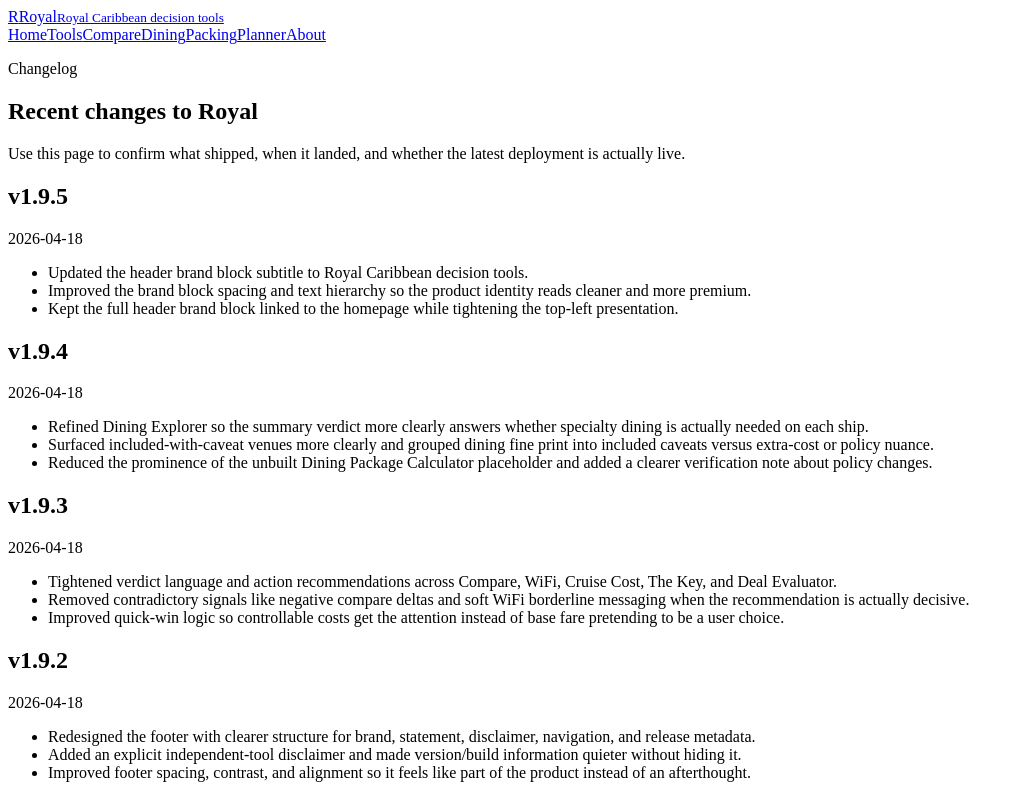
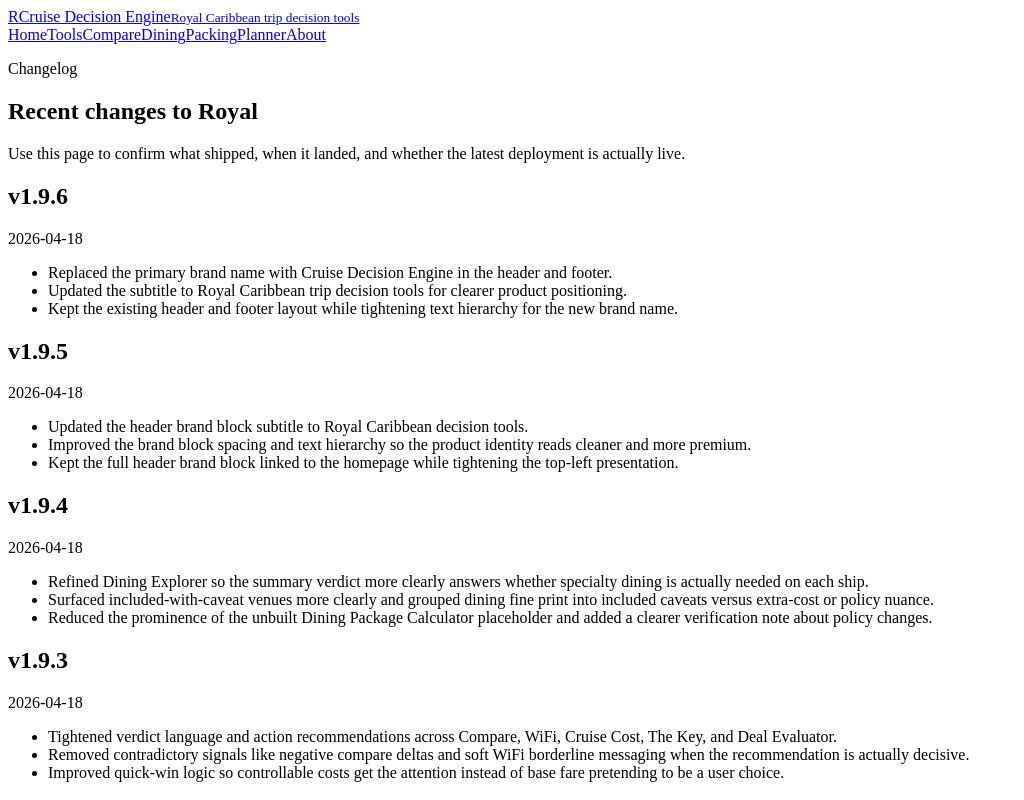
Before and after one commit to tjhiggy/Royal, a React (Vite) app: page /changelog in a window 1280 px wide. Shown: the top 800 px of the page, without its empty margins (0-1024 px from the left). Built offline with nearby package versions, Linux system fonts and the light colour scheme; the HTML template or start-up script is replaced by a standard one.

Commit message:
update compare presets and UX improvements

```diff
--- a/src/components/Footer.jsx
+++ b/src/components/Footer.jsx
@@ -15,8 +15,8 @@
       <div className="container footer-content">
         <div className="footer-brand-block">
           <div className="footer-brand-row">
-            <strong className="footer-brand">Royal</strong>
-            <span className="footer-product-tag">Royal Caribbean decision tools</span>
+            <strong className="footer-brand">Cruise Decision Engine</strong>
+            <span className="footer-product-tag">Royal Caribbean trip decision tools</span>
           </div>
           <p className="footer-statement">
             See the real trip cost, sort the worthwhile upgrades from the nonsense, and make the expensive calls with your eyes open.
--- a/src/components/SiteLayout.jsx
+++ b/src/components/SiteLayout.jsx
@@ -19,8 +19,8 @@
           <NavLink className="brand" to="/">
             <span className="brand-mark">R</span>
             <span className="brand-copy">
-              <span className="brand-title">Royal</span>
-              <small>Royal Caribbean decision tools</small>
+              <span className="brand-title">Cruise Decision Engine</span>
+              <small>Royal Caribbean trip decision tools</small>
             </span>
           </NavLink>
 
--- a/src/data/releaseInfo.js
+++ b/src/data/releaseInfo.js
@@ -1,8 +1,17 @@
 export const releaseInfo = {
-  currentVersion: 'v1.9.5',
+  currentVersion: 'v1.9.6',
   updatedDate: '2026-04-18',
-  buildId: 'header-brand-polish',
+  buildId: 'brand-name-update',
   changelogEntries: [
+    {
+      version: 'v1.9.6',
+      date: '2026-04-18',
+      changes: [
+        'Replaced the primary brand name with Cruise Decision Engine in the header and footer.',
+        'Updated the subtitle to Royal Caribbean trip decision tools for clearer product positioning.',
+        'Kept the existing header and footer layout while tightening text hierarchy for the new brand name.',
+      ],
+    },
     {
       version: 'v1.9.5',
       date: '2026-04-18',
--- a/src/styles.css
+++ b/src/styles.css
@@ -117,7 +117,7 @@
 }
 
 .brand-title {
-  font-size: 1.08rem;
+  font-size: 1.14rem;
   letter-spacing: 0.01em;
   line-height: 1.05;
 }
@@ -1104,7 +1104,7 @@
 }
 
 .footer-brand {
-  font-size: 1.05rem;
+  font-size: 1.12rem;
   letter-spacing: 0.02em;
 }
 
```
